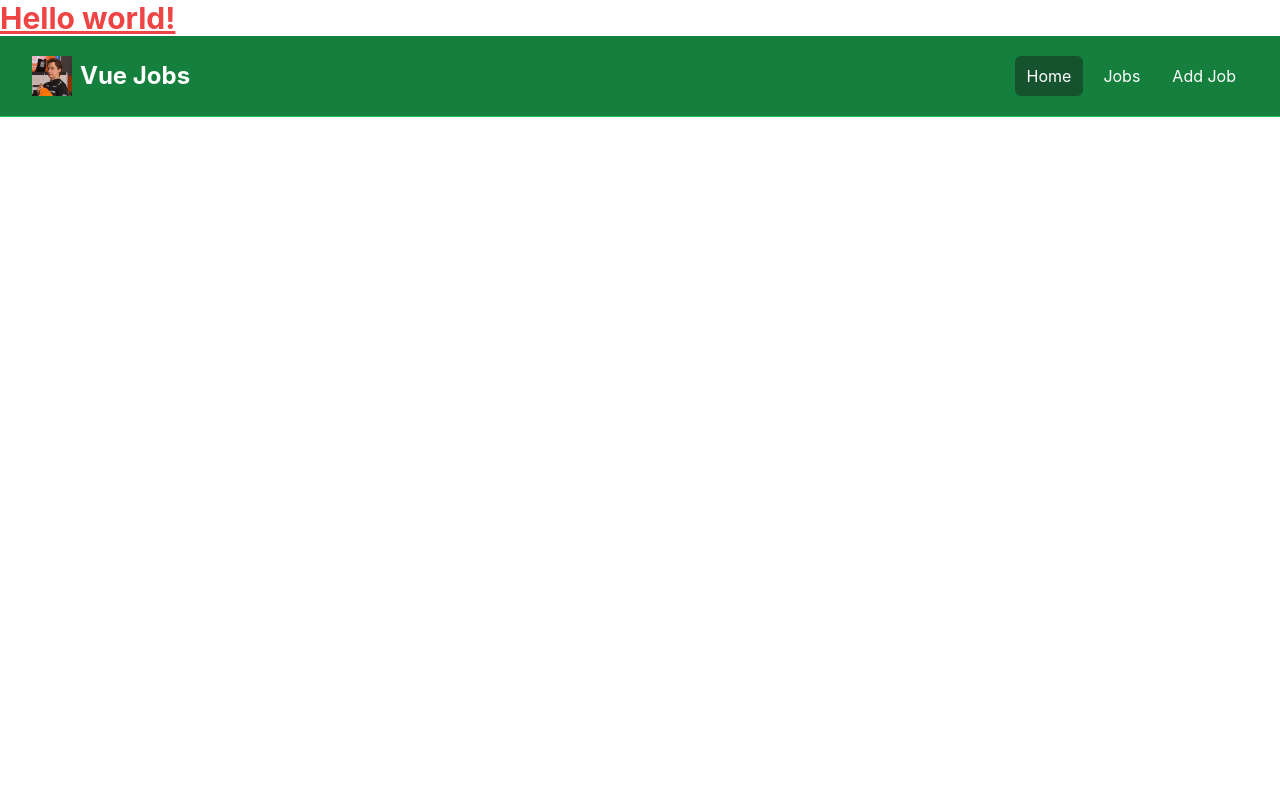
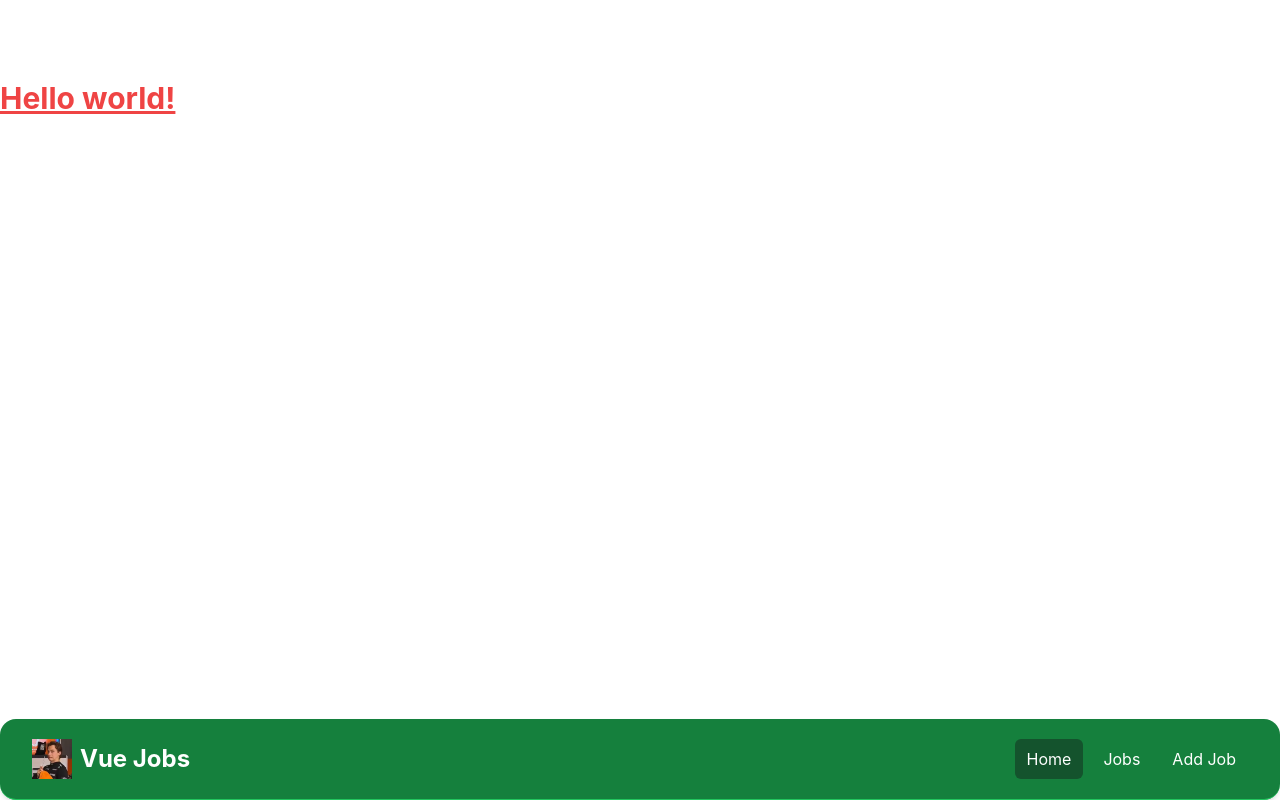
Before and after one commit to rjsreino/ruetinely, a Vue app: page / in a window 1280 px wide. Built offline with nearby package versions, Linux system fonts and the light colour scheme.

Commit message:
style: make navbar fixed and floating, add top padding to prevent overlap

```diff
--- a/src/App.vue
+++ b/src/App.vue
@@ -4,8 +4,8 @@ import NavBar from './components/NavBar.vue'
 </script>
 
 <template>
-  <div>
+  <main class="pt-20">
     <h1 class="text-3xl text-red-500 font-bold underline">Hello world!</h1>
     <NavBar />
-  </div>
+  </main>
 </template>
--- a/src/components/NavBar.vue
+++ b/src/components/NavBar.vue
@@ -7,7 +7,9 @@ const isActiveLink = (routePath) => {
 }
 </script>
 <template>
-  <nav class="bg-green-700 border-b border-green-500">
+  <nav
+    class="fixed bottom-0 left-0 right-0 z-50 bg-green-700 border-b border-green-500 shadow-md rounded-2xl"
+  >
     <div class="mx-auto max-w-7xl px-2 sm:px-6 lg:px-8">
       <div class="flex h-20 items-center justify-between">
         <div class="flex flex-1 items-center justify-center md:items-stretch md:justify-start">
@@ -22,10 +24,7 @@ const isActiveLink = (routePath) => {
                 to="/"
                 :class="[
                   isActiveLink('/') ? 'bg-green-900' : 'hover:bg-gray-900 hover:text-white',
-                  'text-white',
-                  'px-3',
-                  'py-2',
-                  'rounded-md',
+                  'text-white px-3 py-2 rounded-md',
                 ]"
                 >Home</RouterLink
               >
@@ -33,10 +32,7 @@ const isActiveLink = (routePath) => {
                 to="/jobs"
                 :class="[
                   isActiveLink('/jobs') ? 'bg-green-900' : 'hover:bg-gray-900 hover:text-white',
-                  'text-white',
-                  'px-3',
-                  'py-2',
-                  'rounded-md',
+                  'text-white px-3 py-2 rounded-md',
                 ]"
                 >Jobs</RouterLink
               >
@@ -44,10 +40,7 @@ const isActiveLink = (routePath) => {
                 to="/jobs/add"
                 :class="[
                   isActiveLink('/jobs/add') ? 'bg-green-900' : 'hover:bg-gray-900 hover:text-white',
-                  'text-white',
-                  'px-3',
-                  'py-2',
-                  'rounded-md',
+                  'text-white px-3 py-2 rounded-md',
                 ]"
                 >Add Job</RouterLink
               >
--- a/src/router/index.js
+++ b/src/router/index.js
@@ -1,5 +1,5 @@
 import { createRouter, createWebHistory } from 'vue-router'
-import HomeView from '@/views/HomeView.vue'
+import HomeView from '../views/HomeView.vue'
 
 const router = createRouter({
   history: createWebHistory(import.meta.env.BASE_URL),
```
